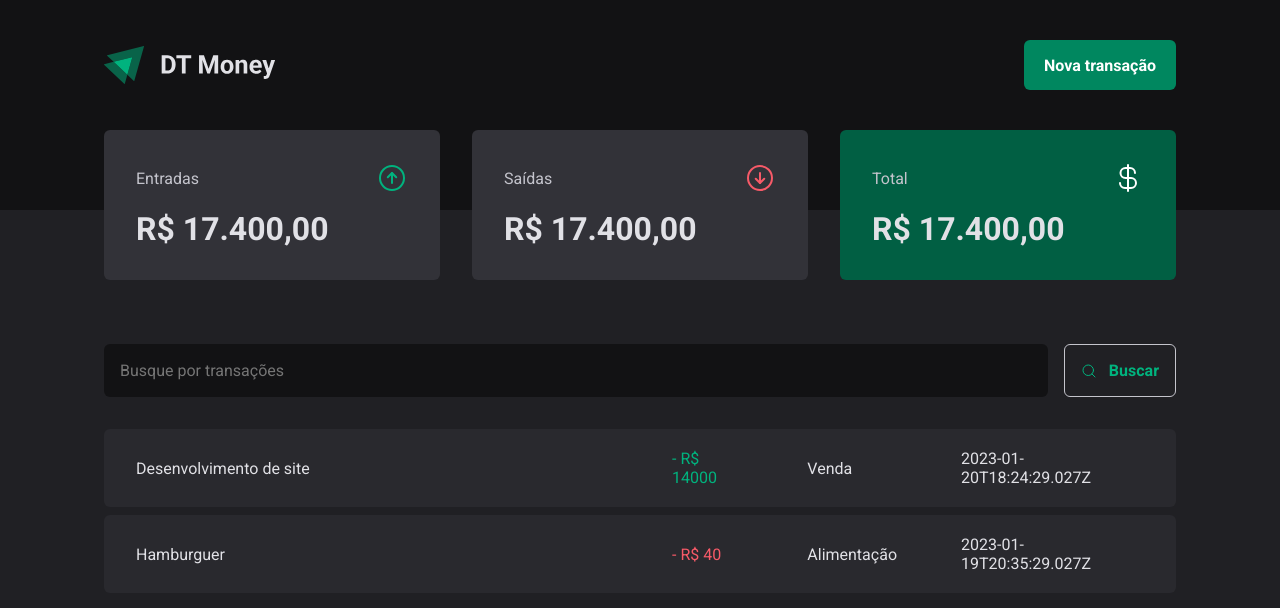
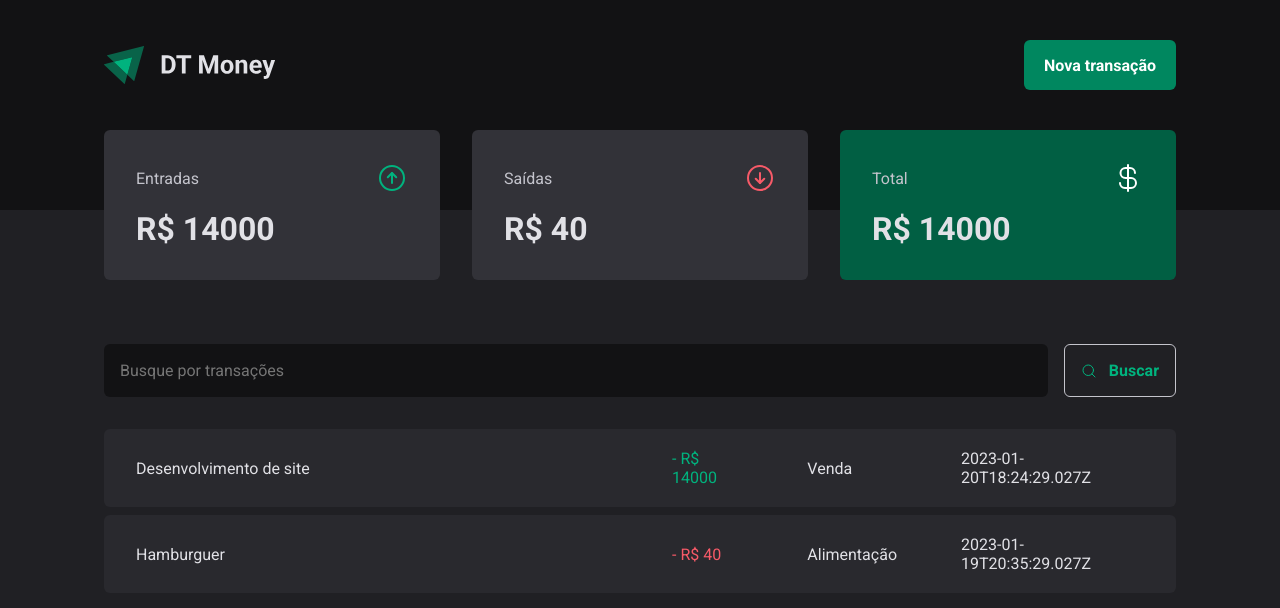
Before and after one commit to jthanlopes/ignite-dtmoney, a React (Vite) app: page / in a window 1280 px wide. Shown: the top 608 px of the page. Built offline with nearby package versions, Linux system fonts and the light colour scheme; data requests are answered from the project's data file.

Commit message:
feat: calculando resumo de transações

```diff
--- a/src/components/Summary/index.tsx
+++ b/src/components/Summary/index.tsx
@@ -1,7 +1,23 @@
 import { SummaryCard, SummaryContainer } from "./styles";
 import { ArrowCircleDown, ArrowCircleUp, CurrencyDollar } from 'phosphor-react';
+import { TransactionsContext } from "../../contexts/TransactionsContext";
+import { useContext } from "react";
 
 export function Summary() {
+  const { transactions } = useContext(TransactionsContext);
+
+  const summary = transactions.reduce((acc, transaction) => {
+    if(transaction.type === 'income') {
+      acc.income += transaction.price;
+      acc.total += transaction.price;
+    } else {
+      acc.outcome += transaction.price;
+      acc.total -+ transaction.price;
+    }
+
+    return acc;
+  }, {income: 0, outcome: 0, total: 0});
+
   return (
     <SummaryContainer>
       <SummaryCard>
@@ -10,7 +26,7 @@
           <ArrowCircleUp size={32} color="#00b37e"/>
         </header>
 
-        <strong>R$ 17.400,00</strong>
+        <strong>R$ {summary.income}</strong>
       </SummaryCard>
 
       <SummaryCard>
@@ -19,7 +35,7 @@
           <ArrowCircleDown size={32} color="#f75a68"/>
         </header>
 
-        <strong>R$ 17.400,00</strong>
+        <strong>R$ {summary.outcome}</strong>
       </SummaryCard>
 
       <SummaryCard variant="green">
@@ -28,7 +44,7 @@
           <CurrencyDollar size={32} color="#fff"/>
         </header>
 
-        <strong>R$ 17.400,00</strong>
+        <strong>R$ {summary.total}</strong>
       </SummaryCard>
     </SummaryContainer>
   )
```
